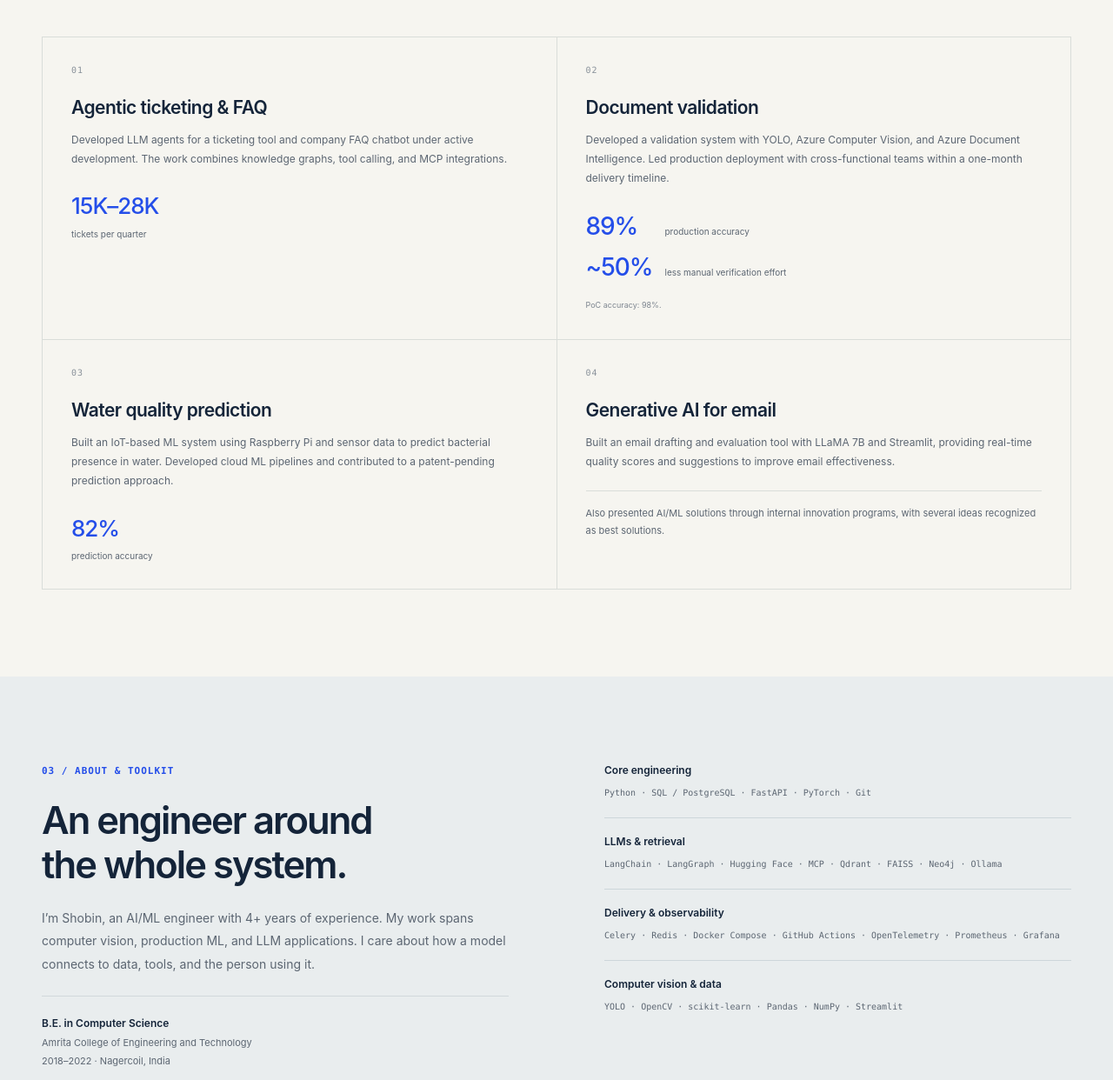
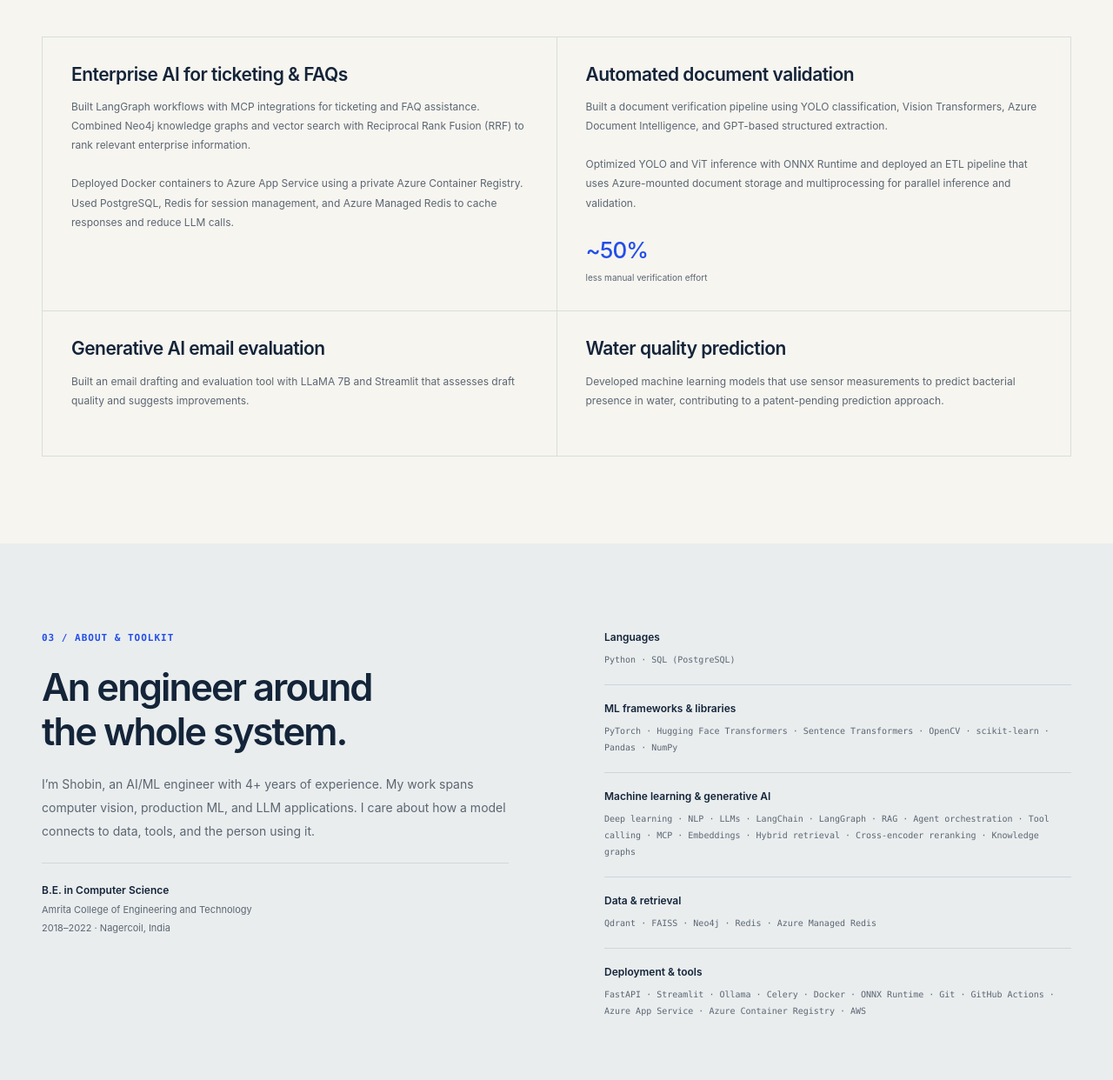
Before and after one commit to ShobinSamS/ShobinSamS.github.io, a plain HTML site: page index.html in a window 1280 px wide. Shown: the part 3518-4760 px from the top of the page at 87% size. Drawn offline with Linux system fonts and the light colour scheme.

Commit message:
Align experience and toolkit with resume

```diff
--- a/index.html
+++ b/index.html
@@ -115,14 +115,45 @@
     <section class="experience-section section-pad wrap" id="experience" aria-labelledby="experience-title">
       <div class="section-heading"><div><p class="eyebrow">02 / PROFESSIONAL EXPERIENCE</p><h2 id="experience-title">From proof of concept<br>to production.</h2></div><div class="employer"><strong>Tata Consultancy Services</strong><span>AI/ML Developer</span><span>Aug 2022 — Present · Trivandrum, India</span></div></div>
       <div class="experience-grid">
-        <article class="experience-item"><span class="work-index">01</span><h3>Agentic ticketing & FAQ</h3><p>Developed LLM agents for a ticketing tool and company FAQ chatbot under active development. The work combines knowledge graphs, tool calling, and MCP integrations.</p><div class="workload"><strong>15K–28K</strong><span>tickets per quarter</span></div></article>
-        <article class="experience-item"><span class="work-index">02</span><h3>Document validation</h3><p>Developed a validation system with YOLO, Azure Computer Vision, and Azure Document Intelligence. Led production deployment with cross-functional teams within a one-month delivery timeline.</p><div class="outcome"><strong>89%</strong><span>production accuracy</span><strong>~50%</strong><span>less manual verification effort</span></div><p class="small-note">PoC accuracy: 98%.</p></article>
-        <article class="experience-item"><span class="work-index">03</span><h3>Water quality prediction</h3><p>Built an IoT-based ML system using Raspberry Pi and sensor data to predict bacterial presence in water. Developed cloud ML pipelines and contributed to a patent-pending prediction approach.</p><div class="workload"><strong>82%</strong><span>prediction accuracy</span></div></article>
-        <article class="experience-item"><span class="work-index">04</span><h3>Generative AI for email</h3><p>Built an email drafting and evaluation tool with LLaMA 7B and Streamlit, providing real-time quality scores and suggestions to improve email effectiveness.</p><div class="experience-foot">Also presented AI/ML solutions through internal innovation programs, with several ideas recognized as best solutions.</div></article>
+        <article class="experience-item">
+          <h3>Enterprise AI for ticketing &amp; FAQs</h3>
+          <p>Built LangGraph workflows with MCP integrations for ticketing and FAQ assistance. Combined Neo4j knowledge graphs and vector search with Reciprocal Rank Fusion (RRF) to rank relevant enterprise information.</p>
+          <p>Deployed Docker containers to Azure App Service using a private Azure Container Registry. Used PostgreSQL, Redis for session management, and Azure Managed Redis to cache responses and reduce LLM calls.</p>
+        </article>
+        <article class="experience-item">
+          <h3>Automated document validation</h3>
+          <p>Built a document verification pipeline using YOLO classification, Vision Transformers, Azure Document Intelligence, and GPT-based structured extraction.</p>
+          <p>Optimized YOLO and ViT inference with ONNX Runtime and deployed an ETL pipeline that uses Azure-mounted document storage and multiprocessing for parallel inference and validation.</p>
+          <div class="workload"><strong>~50%</strong><span>less manual verification effort</span></div>
+        </article>
+        <article class="experience-item">
+          <h3>Generative AI email evaluation</h3>
+          <p>Built an email drafting and evaluation tool with LLaMA 7B and Streamlit that assesses draft quality and suggests improvements.</p>
+        </article>
+        <article class="experience-item">
+          <h3>Water quality prediction</h3>
+          <p>Developed machine learning models that use sensor measurements to predict bacterial presence in water, contributing to a patent-pending prediction approach.</p>
+        </article>
       </div>
     </section>
 
-    <section class="about-section section-pad" id="about" aria-labelledby="about-title"><div class="wrap about-grid"><div><p class="eyebrow">03 / ABOUT & TOOLKIT</p><h2 id="about-title">An engineer around<br>the whole system.</h2><p class="about-copy">I’m Shobin, an AI/ML engineer with 4+ years of experience. My work spans computer vision, production ML, and LLM applications. I care about how a model connects to data, tools, and the person using it.</p><p class="education"><strong>B.E. in Computer Science</strong><span>Amrita College of Engineering and Technology</span><span>2018–2022 · Nagercoil, India</span></p></div><div class="toolkit"><div><h3>Core engineering</h3><p>Python · SQL / PostgreSQL · FastAPI · PyTorch · Git</p></div><div><h3>LLMs & retrieval</h3><p>LangChain · LangGraph · Hugging Face · MCP · Qdrant · FAISS · Neo4j · Ollama</p></div><div><h3>Delivery & observability</h3><p>Celery · Redis · Docker Compose · GitHub Actions · OpenTelemetry · Prometheus · Grafana</p></div><div><h3>Computer vision & data</h3><p>YOLO · OpenCV · scikit-learn · Pandas · NumPy · Streamlit</p></div></div></div></section>
+    <section class="about-section section-pad" id="about" aria-labelledby="about-title">
+      <div class="wrap about-grid">
+        <div>
+          <p class="eyebrow">03 / ABOUT &amp; TOOLKIT</p>
+          <h2 id="about-title">An engineer around<br>the whole system.</h2>
+          <p class="about-copy">I’m Shobin, an AI/ML engineer with 4+ years of experience. My work spans computer vision, production ML, and LLM applications. I care about how a model connects to data, tools, and the person using it.</p>
+          <p class="education"><strong>B.E. in Computer Science</strong><span>Amrita College of Engineering and Technology</span><span>2018–2022 · Nagercoil, India</span></p>
+        </div>
+        <div class="toolkit">
+          <div><h3>Languages</h3><p>Python · SQL (PostgreSQL)</p></div>
+          <div><h3>ML frameworks &amp; libraries</h3><p>PyTorch · Hugging Face Transformers · Sentence Transformers · OpenCV · scikit-learn · Pandas · NumPy</p></div>
+          <div><h3>Machine learning &amp; generative AI</h3><p>Deep learning · NLP · LLMs · LangChain · LangGraph · RAG · Agent orchestration · Tool calling · MCP · Embeddings · Hybrid retrieval · Cross-encoder reranking · Knowledge graphs</p></div>
+          <div><h3>Data &amp; retrieval</h3><p>Qdrant · FAISS · Neo4j · Redis · Azure Managed Redis</p></div>
+          <div><h3>Deployment &amp; tools</h3><p>FastAPI · Streamlit · Ollama · Celery · Docker · ONNX Runtime · Git · GitHub Actions · Azure App Service · Azure Container Registry · AWS</p></div>
+        </div>
+      </div>
+    </section>
 
     <section class="certifications wrap section-pad" aria-labelledby="cert-title"><div class="section-heading compact"><div><p class="eyebrow">04 / CREDENTIALS</p><h2 id="cert-title">Continuing to learn.</h2></div></div><div class="cert-grid"><a class="certificate" href="https://www.credly.com/badges/bac90222-ac8f-439c-a421-93cfd8da1dbc" target="_blank" rel="noopener noreferrer"><span class="cert-symbol" aria-hidden="true">✳</span><div><span class="mono">ANTHROPIC · SEP 2026</span><h3>Claude Certified Developer</h3><p>Foundations</p></div><span class="cert-arrow" aria-hidden="true">↗</span></a><a class="certificate" href="https://learn.microsoft.com/api/credentials/share/en-us/SHOBINSAMS-3778/3715004D67E82720?sharingId=90CD16C5F67FA5DB" target="_blank" rel="noopener noreferrer"><span class="cert-symbol microsoft" aria-hidden="true">⊞</span><div><span class="mono">MICROSOFT · EARNED 2025</span><h3>Azure AI Engineer Associate</h3><p>View credential record</p></div><span class="cert-arrow" aria-hidden="true">↗</span></a></div></section>
 
```
